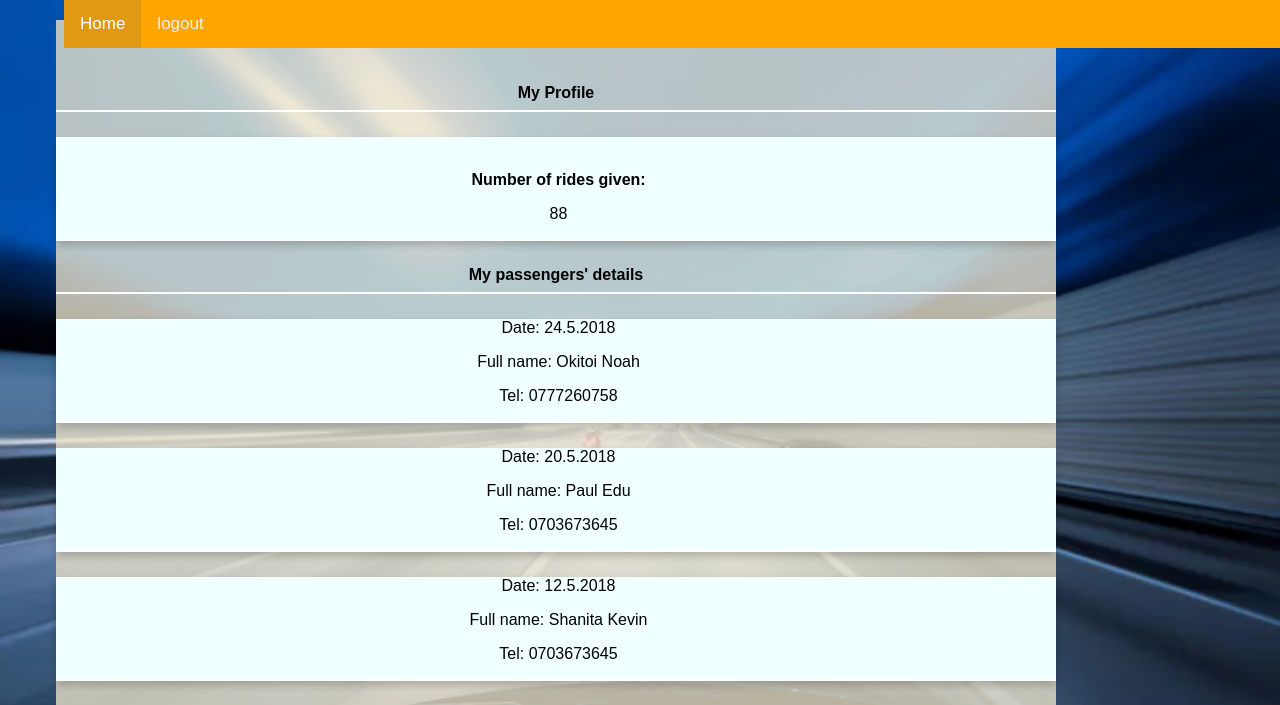
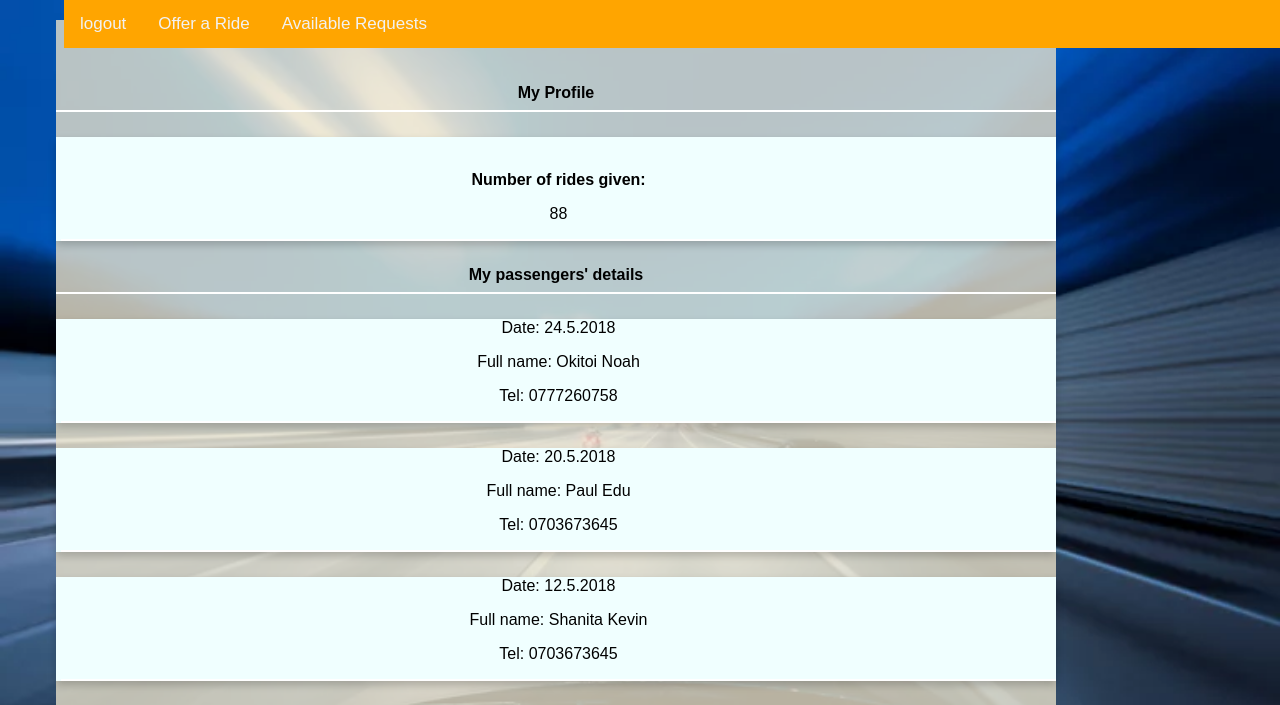
Before and after one commit to nokitoi/RideMyWay, a Flask app: template UI/templates/driverProfile.html in a window 1280 px wide. Shown: the top 705 px of the page. Run offline with Flask 2, Linux system fonts and the light colour scheme; the template is opened without the code that fills it, so the values that code supplies are empty.

Commit message:
add changes

```diff
--- a/UI/templates/driverProfile.html
+++ b/UI/templates/driverProfile.html
@@ -10,8 +10,9 @@
 </head>
 <body>
     <div class="topnav">
-        <a class="active" href="index.html">Home</a>
         <a href="index.html">logout</a>
+        <a href="Driver.html">Offer a Ride</a>
+        <a href="requests.html">Available Requests</a>
     </div>
     <!...driver profile modal...!>
 
```
